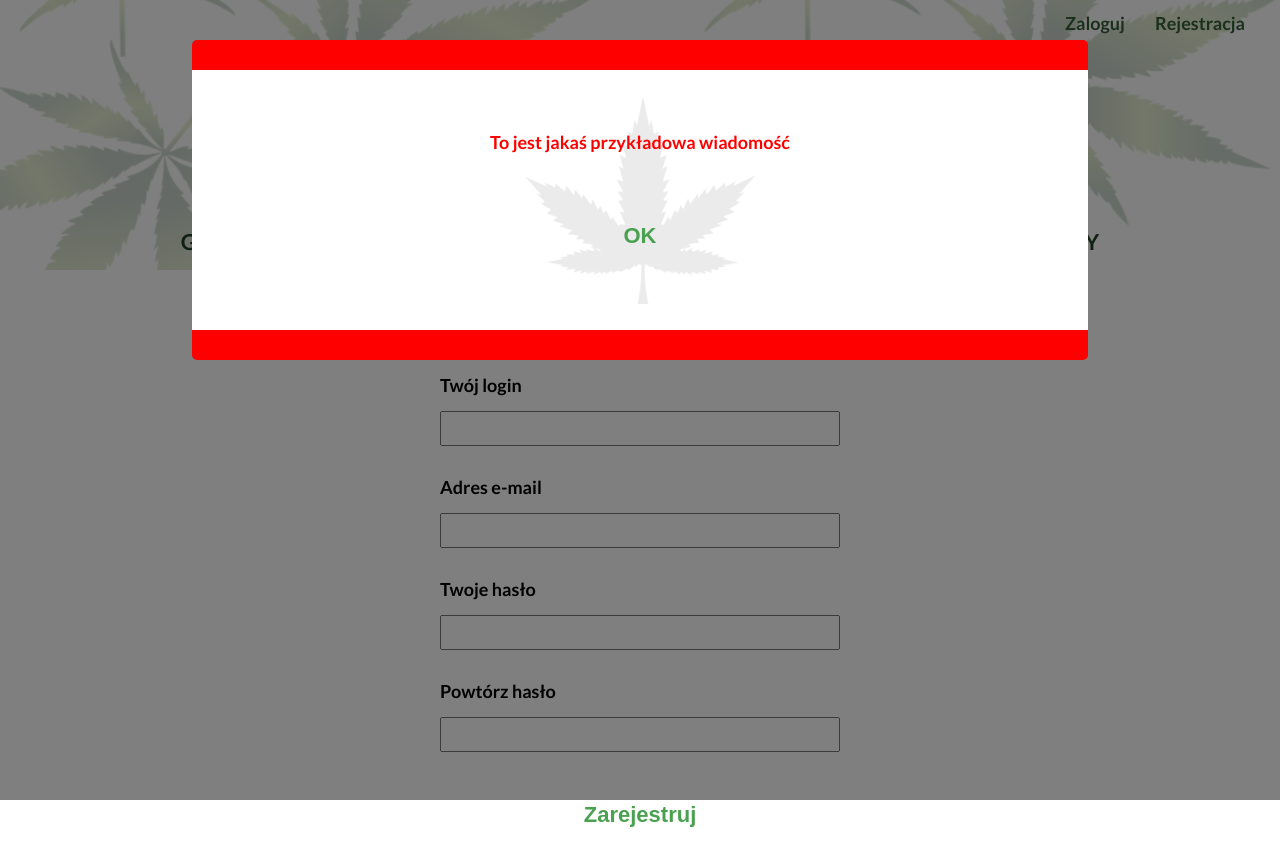
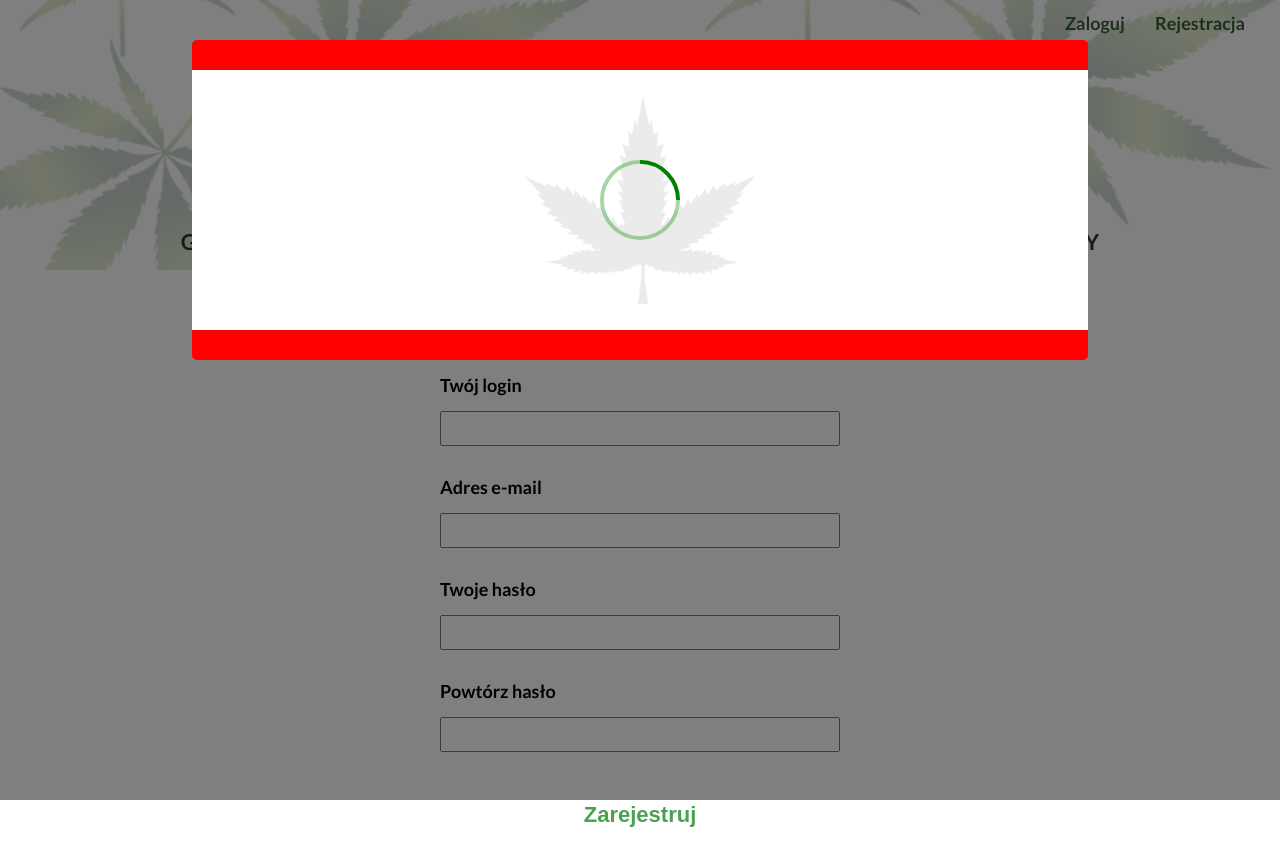
Before and after one commit to MagicianPL/Stonersi, a React (Create React App) app: page / in a window 1280 px wide. Shown: the top 866 px of the page. Built offline with nearby package versions, Linux system fonts and the light colour scheme.

Commit message:
loading spinner on Modal cmp

```diff
--- a/src/components/Modal/Modal.tsx
+++ b/src/components/Modal/Modal.tsx
@@ -2,6 +2,7 @@ import React from 'react';
 import styled from 'styled-components';
 import StyledButton from '../StyledButton/StyledButton';
 import Marijuana from '../../images/marijuana.png';
+import { Oval } from  'react-loader-spinner';
 
 const StyledModalWrapper = styled.div<{error?: string}>`
     position: fixed;
@@ -73,8 +74,14 @@ const Modal: React.FC<IProps> = ({content, showModal, error}) => {
     return(
         <StyledModalWrapper className={showModal ? undefined : 'hide'} error={error}>
             <div>
-                <p>To jest jakaś przykładowa wiadomość</p>
+                {content ?
+                <>
+                <p>{content}</p>
                 <StyledButton center>OK</StyledButton>
+                </>
+                :
+                <Oval color="green" />
+                }
             </div>
         </StyledModalWrapper>
     );
--- a/src/views/RegisterForm/RegisterForm.tsx
+++ b/src/views/RegisterForm/RegisterForm.tsx
@@ -3,7 +3,6 @@ import StyledForm from './StyledForm';
 import Input from '../../components/Input/Input';
 import StyledButton from '../../components/StyledButton/StyledButton';
 import Modal from '../../components/Modal/Modal';
-
 
 
 const RegisterForm = () => {
```
